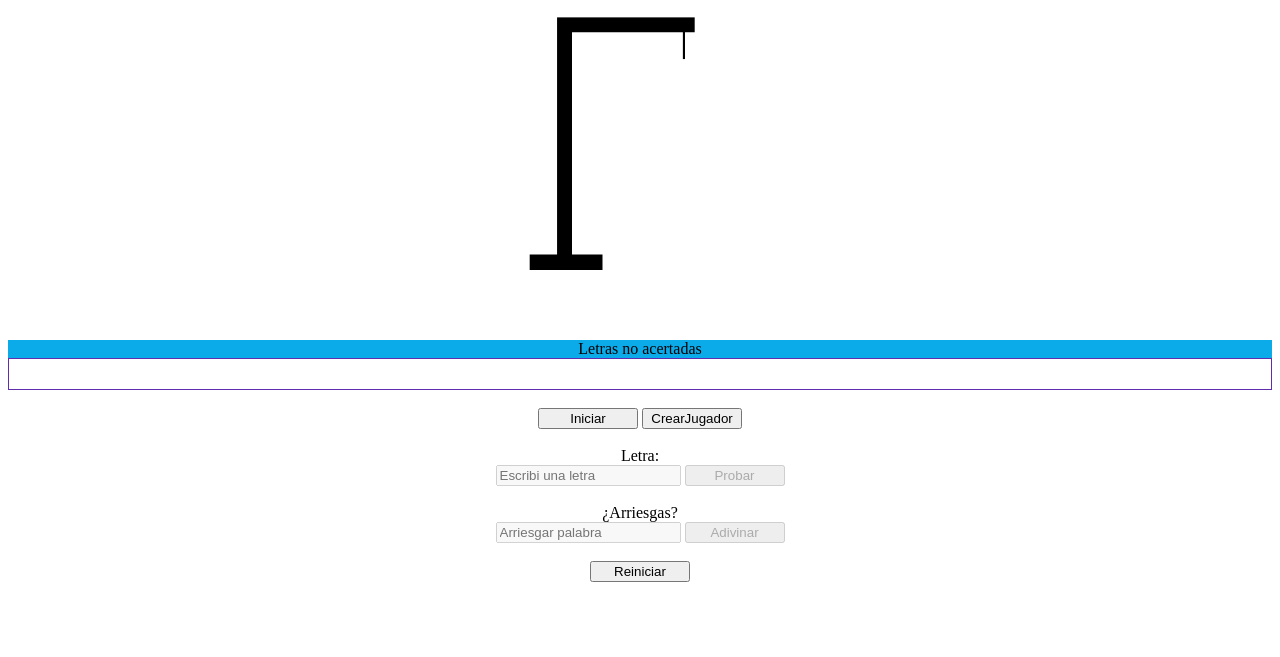
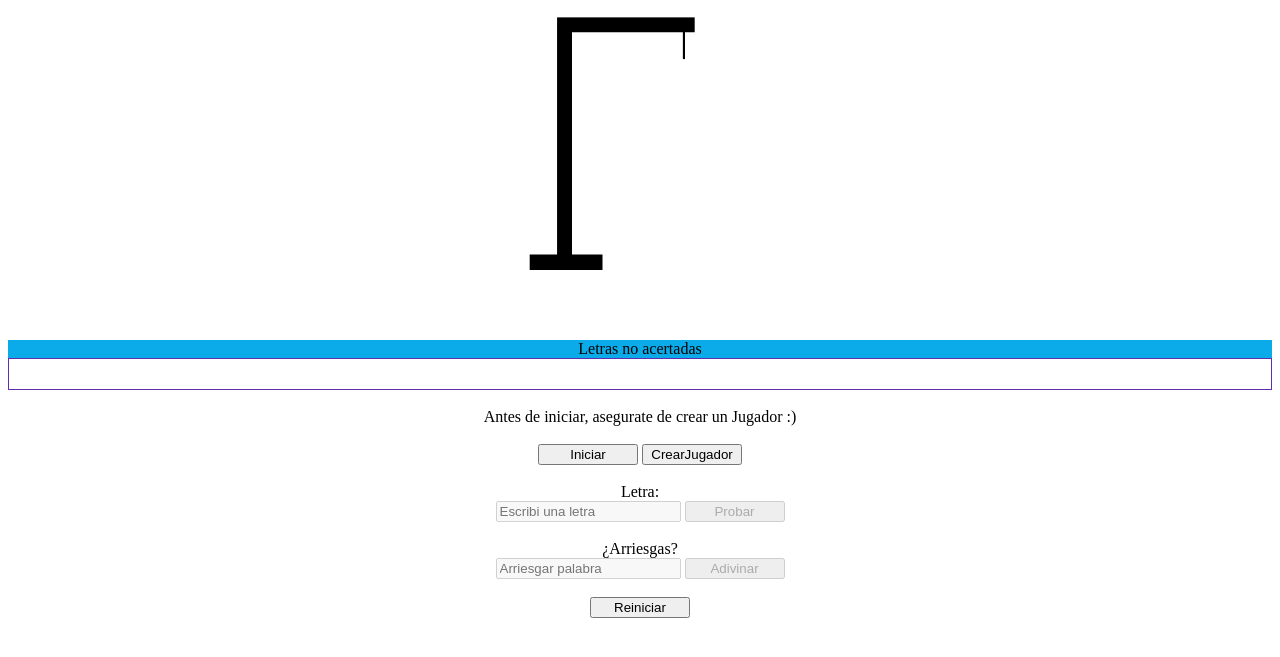
Before and after one commit to jmalvarez97/tdl-solidity, a website built with webpack: page src/index.html in a window 1280 px wide. Shown: the part 79-736 px from the top of the page. Built offline with nearby package versions, Linux system fonts and the light colour scheme.

Commit message:
detalles

```diff
--- a/src/index.html
+++ b/src/index.html
@@ -34,6 +34,8 @@
   </div>
   <br>
   <div class="row justify-content-center bg-dark">
+    <div class="dat">Antes de iniciar, asegurate de crear un Jugador :)</div>
+    <br>
     <div class="p-2 w-50">
       <div class="row">
         <div class="input-group mb-2">
```
